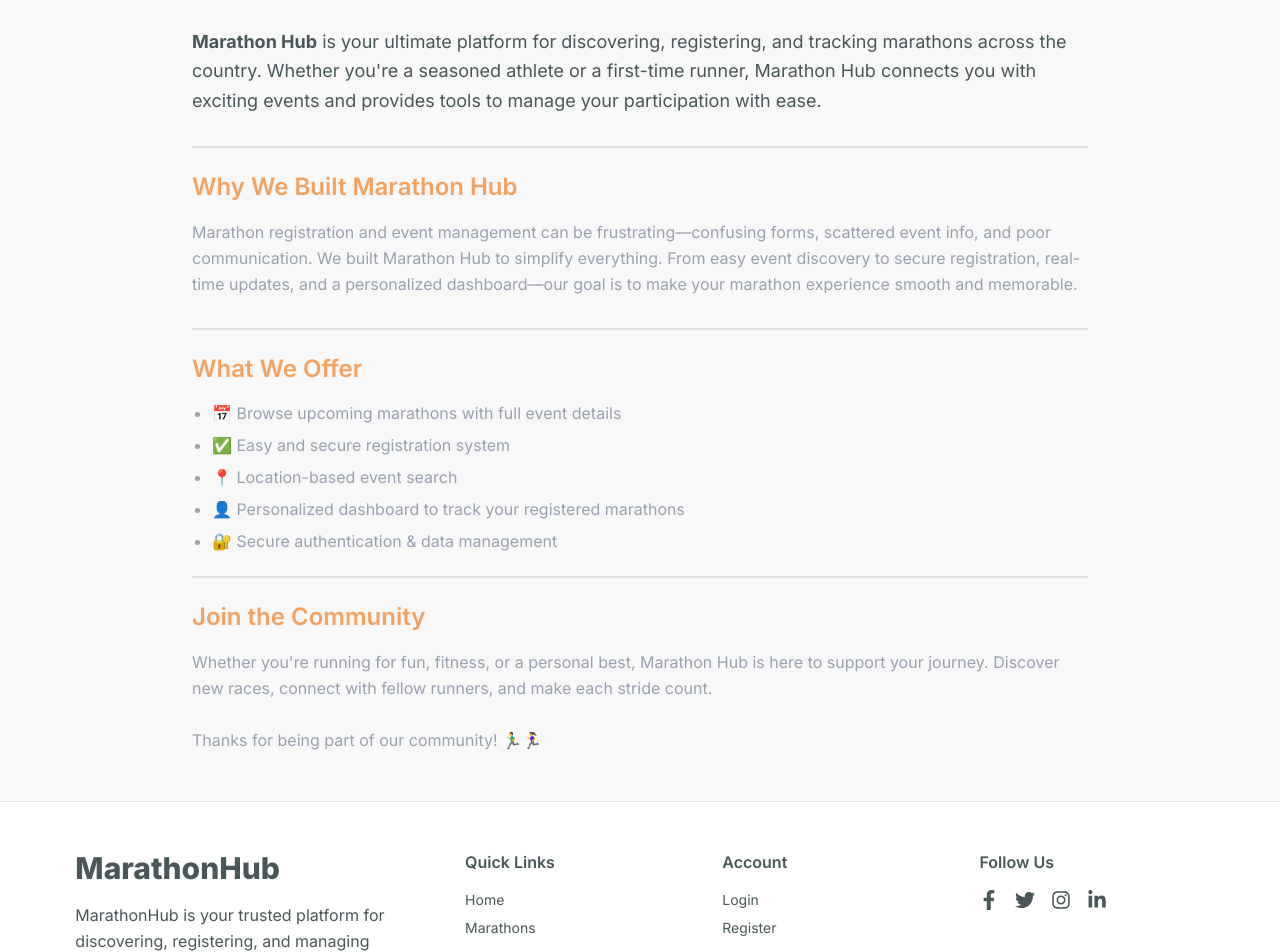
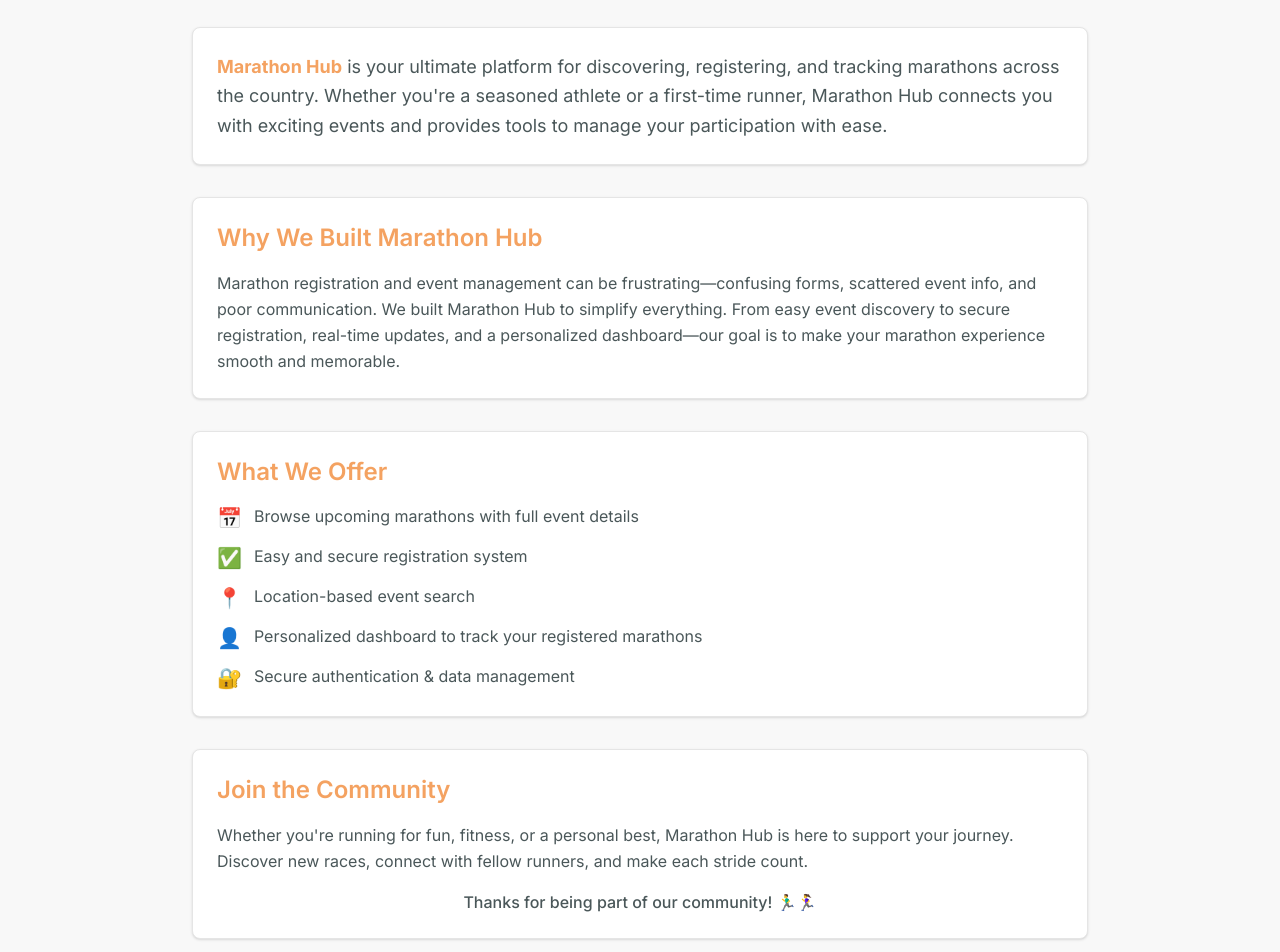
Before and after one commit to mrarifat21/Marathonhub, a React (Vite) app in the folder marathonhub-client/: page /aboutUs in a window 1280 px wide. Shown: the part 160-1112 px from the top of the page. Built offline with nearby package versions, Linux system fonts and the light colour scheme; no server answers.

Commit message:
change about us page style

```diff
--- a/marathonhub-client/src/pages/AboutUs.jsx
+++ b/marathonhub-client/src/pages/AboutUs.jsx
@@ -1,43 +1,114 @@
 import React from 'react';
+import { Link } from 'react-router';
 
 const AboutUs = () => {
   return (
-    <div className="min-h-screen bg-background text-text py-12 px-4 md:px-10">
+    <div className="min-h-screen" style={{ backgroundColor: 'var(--color-background)', color: 'var(--color-text)' }}>
+      <div className="py-12 px-4 md:px-10">
         <div className="max-w-4xl mx-auto">
-        <h1 className="text-4xl font-bold text-center mb-6 text-muted-text">About Marathon Hub</h1>
+          <h1 className="text-4xl font-bold text-center mb-6" style={{ color: 'var(--color-text)' }}>
+            About Marathon Hub
+          </h1>
 
-        <p className="text-lg mb-6 text-text leading-relaxed">
-          <strong>Marathon Hub</strong> is your ultimate platform for discovering, registering, and tracking marathons across the country.
+          <div
+            className="p-6 mb-8 rounded-lg shadow-sm"
+            style={{
+              backgroundColor: 'var(--color-surfaceColor)',
+              border: '1px solid var(--color-border)'
+            }}
+          >
+            <p className="text-lg leading-relaxed" style={{ color: 'var(--color-text)' }}>
+              <strong style={{ color: 'var(--color-highlight)' }}>Marathon Hub</strong> is your ultimate platform for discovering, registering, and tracking marathons across the country.
               Whether you're a seasoned athlete or a first-time runner, Marathon Hub connects you with exciting events and provides tools to manage your participation with ease.
             </p>
+          </div>
 
-        <div className="divider"></div>
-
-        <h2 className="text-2xl font-semibold mb-4 text-highlight">Why We Built Marathon Hub</h2>
-        <p className="text-gray-400 mb-6 leading-relaxed">
+          <div
+            className="p-6 mb-8 rounded-lg shadow-sm"
+            style={{
+              backgroundColor: 'var(--color-surfaceColor)',
+              border: '1px solid var(--color-border)'
+            }}
+          >
+            <h2 className="text-2xl font-semibold mb-4" style={{ color: 'var(--color-highlight)' }}>
+              Why We Built Marathon Hub
+            </h2>
+            <p className="leading-relaxed" style={{ color: 'var(--color-muted-text)' }}>
               Marathon registration and event management can be frustrating—confusing forms, scattered event info, and poor communication. We built Marathon Hub to simplify everything.
               From easy event discovery to secure registration, real-time updates, and a personalized dashboard—our goal is to make your marathon experience smooth and memorable.
             </p>
+          </div>
 
-        <div className="divider"></div>
+          <div
+            className="p-6 mb-8 rounded-lg shadow-sm"
+            style={{
+              backgroundColor: 'var(--color-surfaceColor)',
+              border: '1px solid var(--color-border)'
+            }}
+          >
+            <h2 className="text-2xl font-semibold mb-4" style={{ color: 'var(--color-highlight)' }}>
+              What We Offer
+            </h2>
+            <ul className="space-y-3" style={{ color: 'var(--color-muted-text)' }}>
+              <li className="flex items-start gap-3">
+                <span className="text-xl">📅</span>
+                <span>Browse upcoming marathons with full event details</span>
+              </li>
+              <li className="flex items-start gap-3">
+                <span className="text-xl">✅</span>
+                <span>Easy and secure registration system</span>
+              </li>
+              <li className="flex items-start gap-3">
+                <span className="text-xl">📍</span>
+                <span>Location-based event search</span>
+              </li>
+              <li className="flex items-start gap-3">
+                <span className="text-xl">👤</span>
+                <span>Personalized dashboard to track your registered marathons</span>
+              </li>
+              <li className="flex items-start gap-3">
+                <span className="text-xl">🔐</span>
+                <span>Secure authentication & data management</span>
+              </li>
+            </ul>
+          </div>
 
-        <h2 className="text-2xl font-semibold mb-4 text-highlight">What We Offer</h2>
-        <ul className="list-disc pl-5 space-y-2 text-gray-400">
-          <li>📅 Browse upcoming marathons with full event details</li>
-          <li>✅ Easy and secure registration system</li>
-          <li>📍 Location-based event search</li>
-          <li>👤 Personalized dashboard to track your registered marathons</li>
-          <li>🔐 Secure authentication & data management</li>
-        </ul>
-
-        <div className="divider"></div>
-
-        <h2 className="text-2xl font-semibold mb-4 text-highlight">Join the Community</h2>
-        <p className="text-gray-400 leading-relaxed">
+          <div
+            className="p-6 rounded-lg shadow-sm"
+            style={{
+              backgroundColor: 'var(--color-surfaceColor)',
+              border: '1px solid var(--color-border)'
+            }}
+          >
+            <h2 className="text-2xl font-semibold mb-4" style={{ color: 'var(--color-highlight)' }}>
+              Join the Community
+            </h2>
+            <p className="leading-relaxed mb-4" style={{ color: 'var(--color-muted-text)' }}>
               Whether you're running for fun, fitness, or a personal best, Marathon Hub is here to support your journey. Discover new races, connect with fellow runners, and make each stride count.
-          <br /><br />
+            </p>
+            <p className="text-center font-medium" style={{ color: 'var(--color-text)' }}>
               Thanks for being part of our community! 🏃‍♂️🏃‍♀️
             </p>
+          </div>
+
+          {/* Call-to-action button */}
+          <div className="text-center mt-8">
+           <Link to='/marathons'>
+            <button
+              className="px-8 py-3 rounded-lg font-semibold text-white transition-colors duration-200 hover:shadow-lg"
+              style={{
+                backgroundColor: 'var(--color-button)',
+                border: 'none',
+                cursor: 'pointer'
+              }}
+              onMouseEnter={(e) => e.target.style.backgroundColor = 'var(--color-button-hover)'}
+              onMouseLeave={(e) => e.target.style.backgroundColor = 'var(--color-button)'}
+            >
+              Start Your Marathon Journey
+            </button>
+           </Link>
+          </div>
+        </div>
       </div>
     </div>
   );
--- a/marathonhub-client/src/pages/Home/Newsletter.jsx
+++ b/marathonhub-client/src/pages/Home/Newsletter.jsx
@@ -16,7 +16,7 @@ const Newsletter = () => {
       return;
     }
 
-    // Simulate successful subscription (you can replace this with an API call)
+
     Swal.fire({
       icon: "success",
       title: "Subscribed!",
```
Lines whose indentation alone changed are shown as unchanged.
